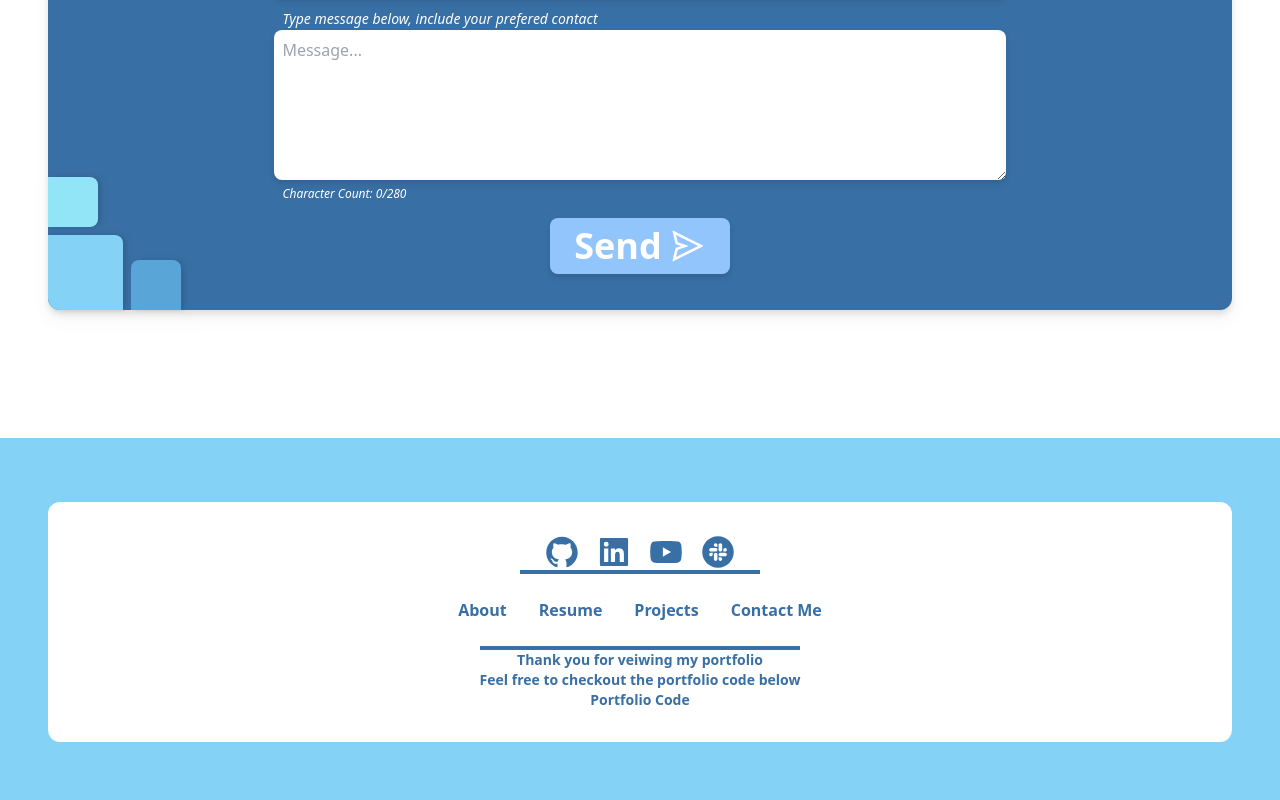
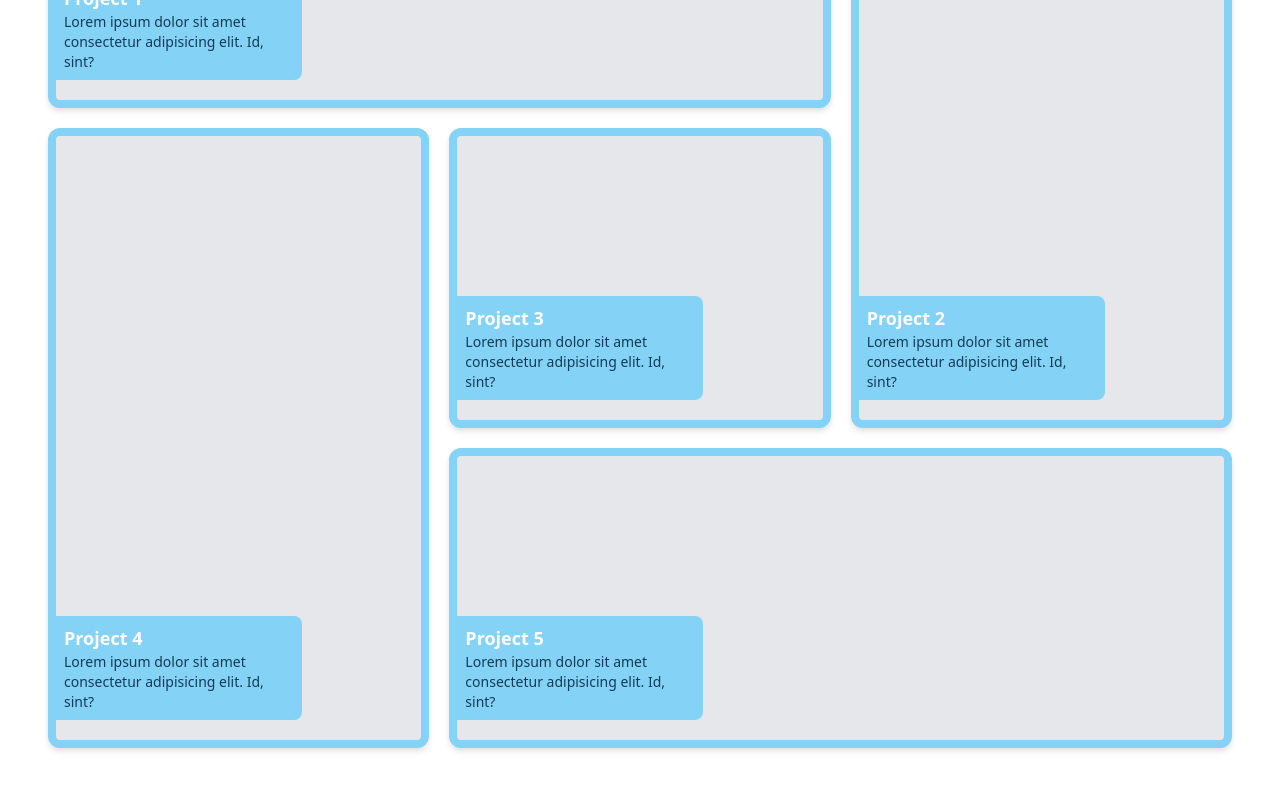
Before and after one commit to csutrick/Personal-Portfolio, a React (Create React App) app in the folder client/: page / in a window 1280 px wide. Shown: the part 280-1080 px from the top of the page. Built offline with nearby package versions, Linux system fonts and the light colour scheme.

Commit message:
Added projects layout and styles

```diff
--- a/client/src/App.js
+++ b/client/src/App.js
@@ -1,8 +1,9 @@
 import React from "react";
 import { ApolloClient, InMemoryCache, ApolloProvider } from '@apollo/client';
 
+import Header from './components/Header';
+import Projects from "./components/Projects";
 import Contact from "./components/Contact";
-import Header from './components/Header';
 import Footer from './components/Footer';
 
 const client = new ApolloClient({
@@ -15,6 +16,7 @@ function App() {
     <ApolloProvider client={client}>
         <Header />
         <body>
+          <Projects />
           <Contact />
         </body>
         <Footer />
--- /dev/null
+++ b/client/src/components/Projects/index.js
@@ -0,0 +1,52 @@
+import React from "react";
+
+const Projects = () => {
+    return (
+        <section className='w-full flex justify-center py-16'>
+            <div className='mx-12 w-[1250px] flex flex-col md:grid grid-cols-6 grid-rows-3 gap-5'>
+                {/* Project 1 */}
+                <div className='bg-gray-200 p-4 col-start-1 col-end-5 relative drop-shadow-md hover:drop-shadow-2xl
+                group rounded-xl border-[#84D2F6] hover:border-[#59A5D8] border-8 h-[300px] hover:scale-[1.02] transition-all duration-200 ease-in-out'>
+                    <div className='absolute bottom-5 -left-1 p-2 pl-3 bg-[#84D2F6] group-hover:bg-[#59A5D8] transition-colors duration-200 ease-in-out rounded-r-lg max-w-[250px]'>
+                        <h2 className='font-bold text-white text-lg'>Project 1</h2>
+                        <h3 className='text-sm text-[#133C55]'>Lorem ipsum dolor sit amet consectetur adipisicing elit. Id, sint?</h3>
+                    </div>
+                </div>
+                {/* Project 2 */}
+                <div className='bg-gray-200 p-4 col-start-5 col-end-7 row-start-1 row-end-3 relative drop-shadow-md hover:drop-shadow-2xl
+                group rounded-xl border-[#84D2F6] hover:border-[#59A5D8] border-8 h-[300px] md:h-auto hover:scale-[1.02] transition-all duration-200 ease-in-out'>
+                    <div className='absolute bottom-5 -left-1 p-2 pl-3 bg-[#84D2F6] group-hover:bg-[#59A5D8] transition-colors duration-200 ease-in-out rounded-r-lg max-w-[250px]'>
+                        <h2 className='font-bold text-white text-lg'>Project 2</h2>
+                        <h3 className='text-sm text-[#133C55]'>Lorem ipsum dolor sit amet consectetur adipisicing elit. Id, sint?</h3>
+                    </div>
+                </div>
+                {/* Project 3 */}
+                <div className='bg-gray-200 p-4 col-start-3 col-end-5 row-start-2 row-end-3 relative drop-shadow-md hover:drop-shadow-2xl
+                group rounded-xl border-[#84D2F6] hover:border-[#59A5D8] border-8 h-[300px] hover:scale-[1.02] transition-all duration-200 ease-in-out'>
+                    <div className='absolute bottom-5 -left-1 p-2 pl-3 bg-[#84D2F6] group-hover:bg-[#59A5D8] transition-colors duration-200 ease-in-out rounded-r-lg max-w-[250px]'>
+                        <h2 className='font-bold text-white text-lg'>Project 3</h2>
+                        <h3 className='text-sm text-[#133C55]'>Lorem ipsum dolor sit amet consectetur adipisicing elit. Id, sint?</h3>
+                    </div>
+                </div>
+                {/* Project 4 */}
+                <div className='bg-gray-200 p-4 col-start-1 col-end-3 row-start-2 row-end-4 relative drop-shadow-md hover:drop-shadow-2xl
+                group rounded-xl border-[#84D2F6] hover:border-[#59A5D8] border-8 h-[300px] md:h-auto hover:scale-[1.02] transition-all duration-200 ease-in-out'>
+                    <div className='absolute bottom-5 -left-1 p-2 pl-3 bg-[#84D2F6] group-hover:bg-[#59A5D8] transition-colors duration-200 ease-in-out rounded-r-lg max-w-[250px]'>
+                        <h2 className='font-bold text-white text-lg'>Project 4</h2>
+                        <h3 className='text-sm text-[#133C55]'>Lorem ipsum dolor sit amet consectetur adipisicing elit. Id, sint?</h3>
+                    </div>
+                </div>
+                {/* Project 5 */}
+                <div className='bg-gray-200 p-4 col-start-3 col-end-7 relative drop-shadow-md hover:drop-shadow-2xl
+                group rounded-xl border-[#84D2F6] hover:border-[#59A5D8] border-8 h-[300px] hover:scale-[1.02] transition-all duration-200 ease-in-out'>
+                    <div className='absolute bottom-5 -left-1 p-2 pl-3 bg-[#84D2F6] group-hover:bg-[#59A5D8] transition-colors duration-200 ease-in-out rounded-r-lg max-w-[250px]'>
+                        <h2 className='font-bold text-white text-lg'>Project 5</h2>
+                        <h3 className='text-sm text-[#133C55]'>Lorem ipsum dolor sit amet consectetur adipisicing elit. Id, sint?</h3>
+                    </div>
+                </div>
+            </div>
+        </section>
+    )
+};
+
+export default Projects;
```
